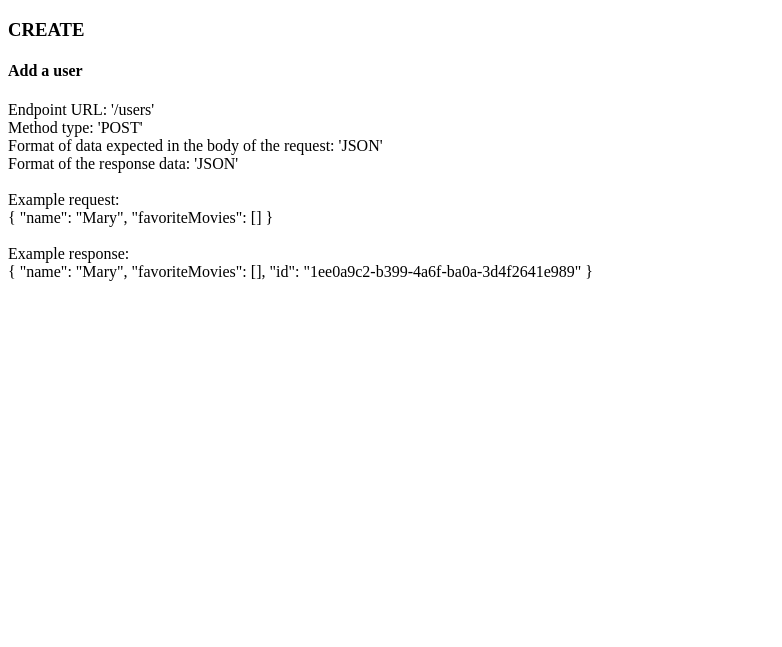
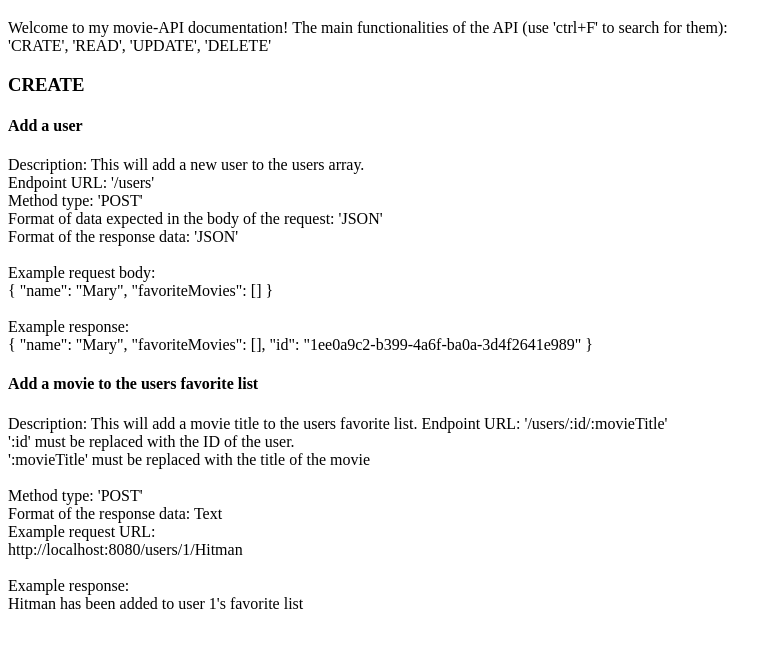
Before and after one commit to Darkpfeffer/movie_api, a website: page public/documentation.html in a window 1280 px wide. Shown: the part 61-708 px from the top of the page, without its empty margins (0-782 px from the left). Drawn offline with Linux system fonts and the light colour scheme.

Commit message:
added function (add movie to users favorite list)

```diff
--- a/index.js
+++ b/index.js
@@ -275,7 +275,7 @@ app.post('/users', (req, res) => {
     }
 })
 
-// Add a movie to the users list of favorites
+// Add a movie to the users favorite list
 app.post('/users/:id/:movieTitle', (req, res) => {
     const{ id, movieTitle}= req.params;
 
--- a/public/documentation.html
+++ b/public/documentation.html
@@ -6,21 +6,42 @@
     <body>
         <div>
             <h1>Documentation page</h1>
+                <p>Welcome to my movie-API documentation! The main functionalities of the API
+                    (use 'ctrl+F' to search for them):<br>
+                    'CRATE', 'READ', 'UPDATE', 'DELETE'
+                </p>
                 <h3>CREATE</h3>
                     <h4>Add a user</h4>
                         <p>
+                            Description: This will add a new user to the users array.<br>
                             Endpoint URL: '/users'<br>
                             Method type: 'POST'<br>
                             Format of data expected in the body of the request: 'JSON'<br>
                             Format of the response data: 'JSON'<br>
                             <br>
-                            Example request:<br>
+                            Example request body:<br>
                             { "name": "Mary", "favoriteMovies": [] }<br>
                             <br>
                             Example response:<br>
                             { "name": "Mary", "favoriteMovies": [],
                              "id": "1ee0a9c2-b399-4a6f-ba0a-3d4f2641e989" }
                         </p>
+                    <h4>Add a movie to the users favorite list</h4>
+                        <p>
+                            Description: This will add a movie title to the users favorite list.
+                            Endpoint URL: '/users/:id/:movieTitle'<br>
+                            ':id' must be replaced with the ID of the user.<br>
+                            ':movieTitle' must be replaced with the title of the movie<br>
+                            <br>
+                            Method type: 'POST'<br>
+                            Format of the response data: Text
+                            <br>
+                            Example request URL:<br>
+                            http://localhost:8080/users/1/Hitman<br>
+                            <br>
+                            Example response:<br>
+                            Hitman has been added to user 1's favorite list
+                        </p>
         </div>
     </body>
 </html>
```
